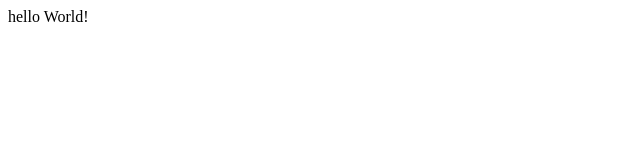
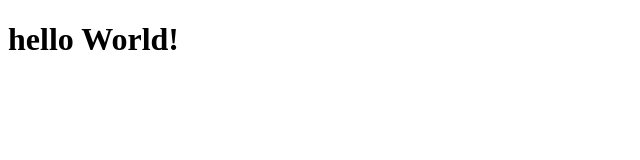
Before and after one commit to Atefehf/atefehf.github.io, a plain HTML site: page index.html in a window 1280 px wide. Shown: the whole page, without its empty margins (0-640 px from the left). Drawn offline with Linux system fonts and the light colour scheme.

Commit message:
github test

```diff
--- a/index.html
+++ b/index.html
@@ -6,7 +6,7 @@
   </head>
   <body>
     <head>
-      hello World!
+      <h1>hello World!</h1>
     </head>
 
   </body>
```
Also changed, not shown: css/style.css (added).
